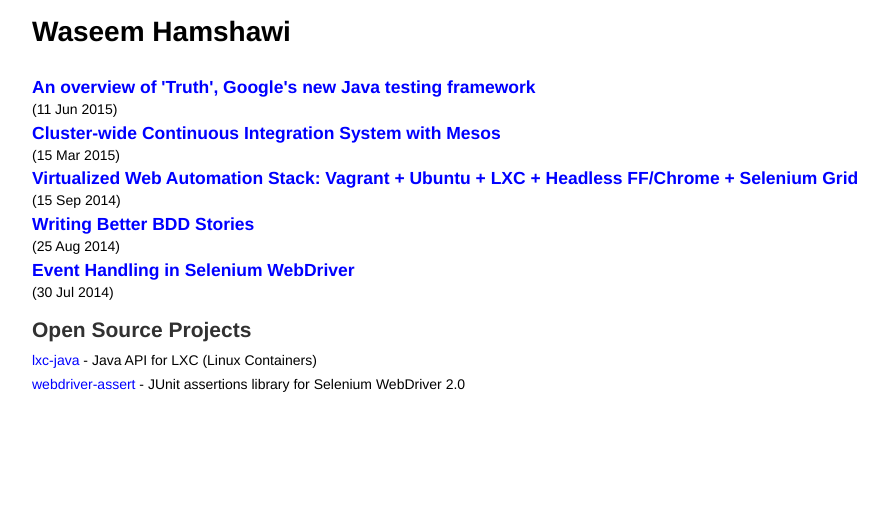
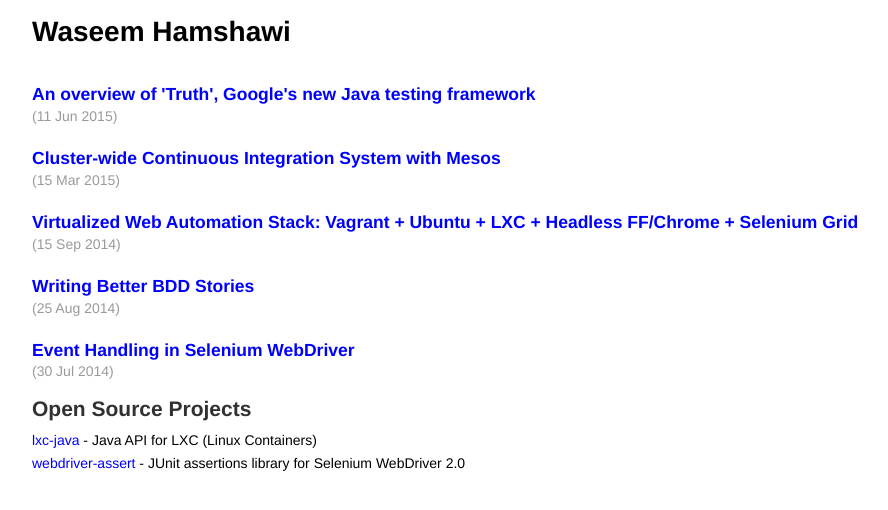
Before and after one commit to waseemh/waseemh.github.io_F, a Jekyll site: the page built from index.md, in a window 1280 px wide. Shown: the top 510 px of the page, without its empty margins (78-966 px from the left). Built offline with Jekyll 4.4.1, drawn with Linux system fonts in a browser that asks for light colours.

Commit message:
Update index.md

```diff
--- a/index.md
+++ b/index.md
@@ -4,8 +4,8 @@
 ---
 
 {% for post in site.posts %}
-   <h3 style="display: inline;" > <a style="display: inline;" href="{{ post.url }}">{{ post.title }}</a> </h3>
-   <span style="display: inline;">({{ post.date | date_to_string }})</span>
+   <h3> <a href="{{ post.url }}">{{ post.title }}</a> </h3>
+   <span class="post-date">({{ post.date | date_to_string }})</span>
 {% endfor %}
 
 <h2>Open Source Projects</h2>
```
